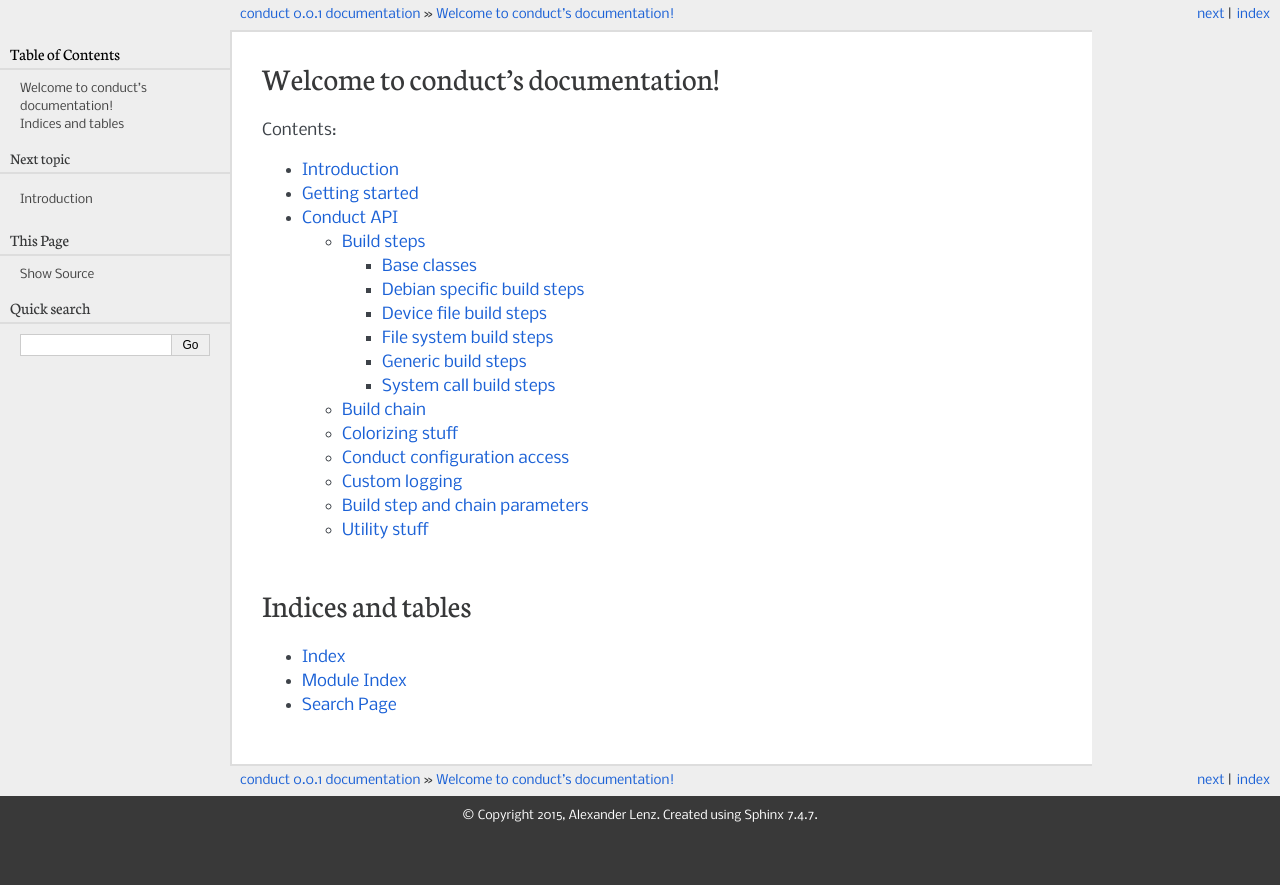
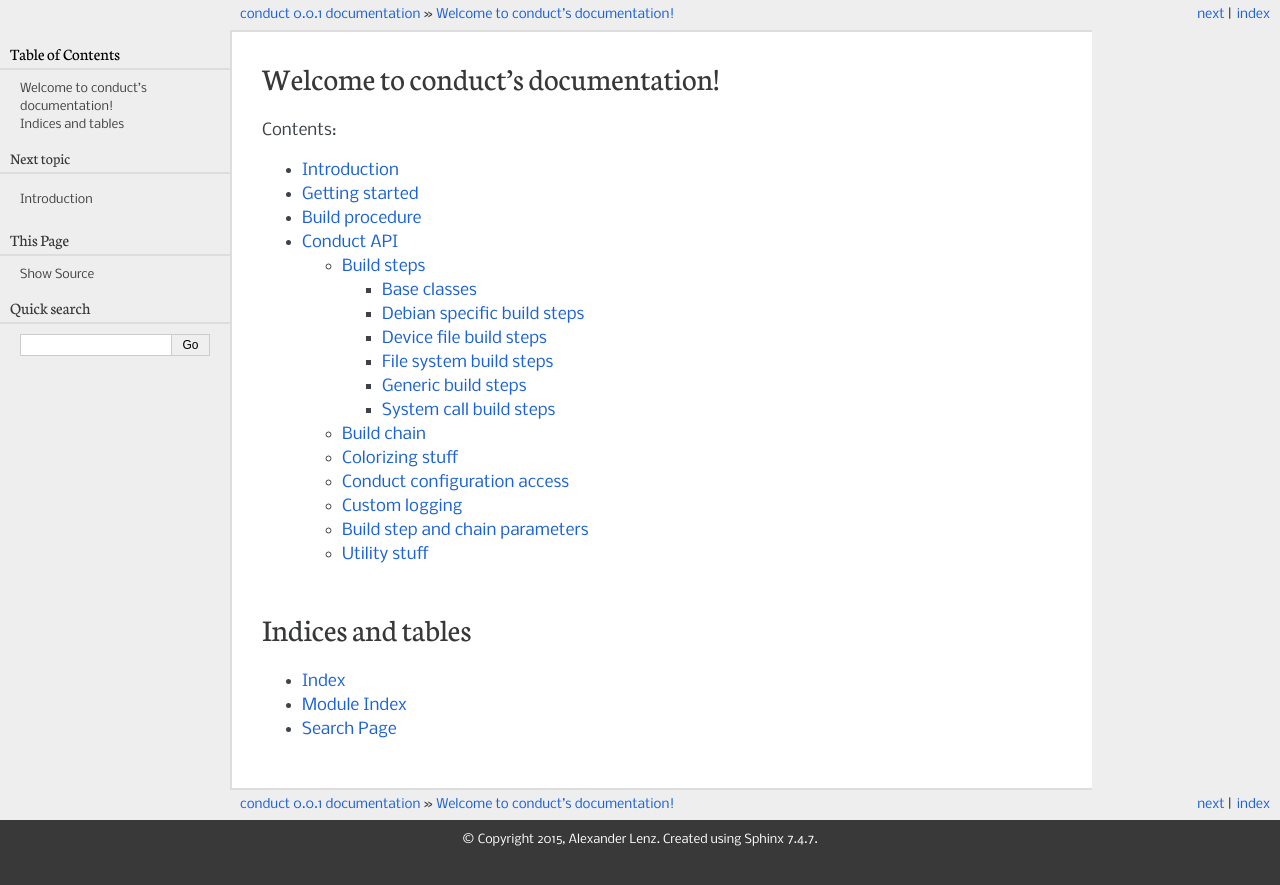
Before and after one commit to alenz33/conduct, a Sphinx documentation site: the page built from doc/index.rst, in a window 1280 px wide. Shown: the top 885 px of the page. Built offline with Sphinx 7.4.7, drawn with Linux system fonts in a browser that asks for light colours.

Commit message:
doc: add build proc graph.

```diff
--- /dev/null
+++ b/doc/buildproc.rst
@@ -0,0 +1,4 @@
+Build procedure
+===============
+
+.. image:: img/buildproc.svg
--- a/doc/index.rst
+++ b/doc/index.rst
@@ -8,6 +8,7 @@ Contents:
 
    intro
    start
+   buildproc
    api
 
 
```
Also changed, not shown: doc/img/buildproc.svg (added), 1 other file.
